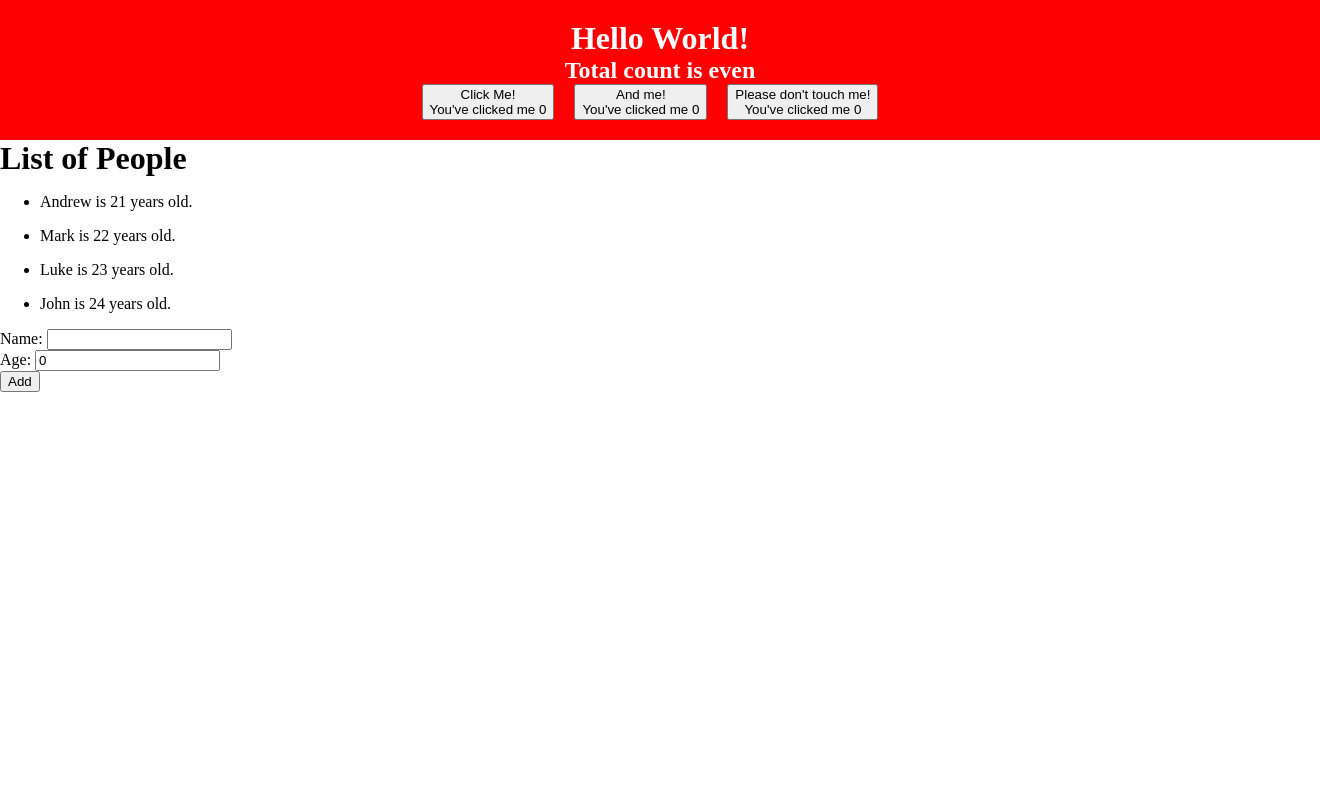
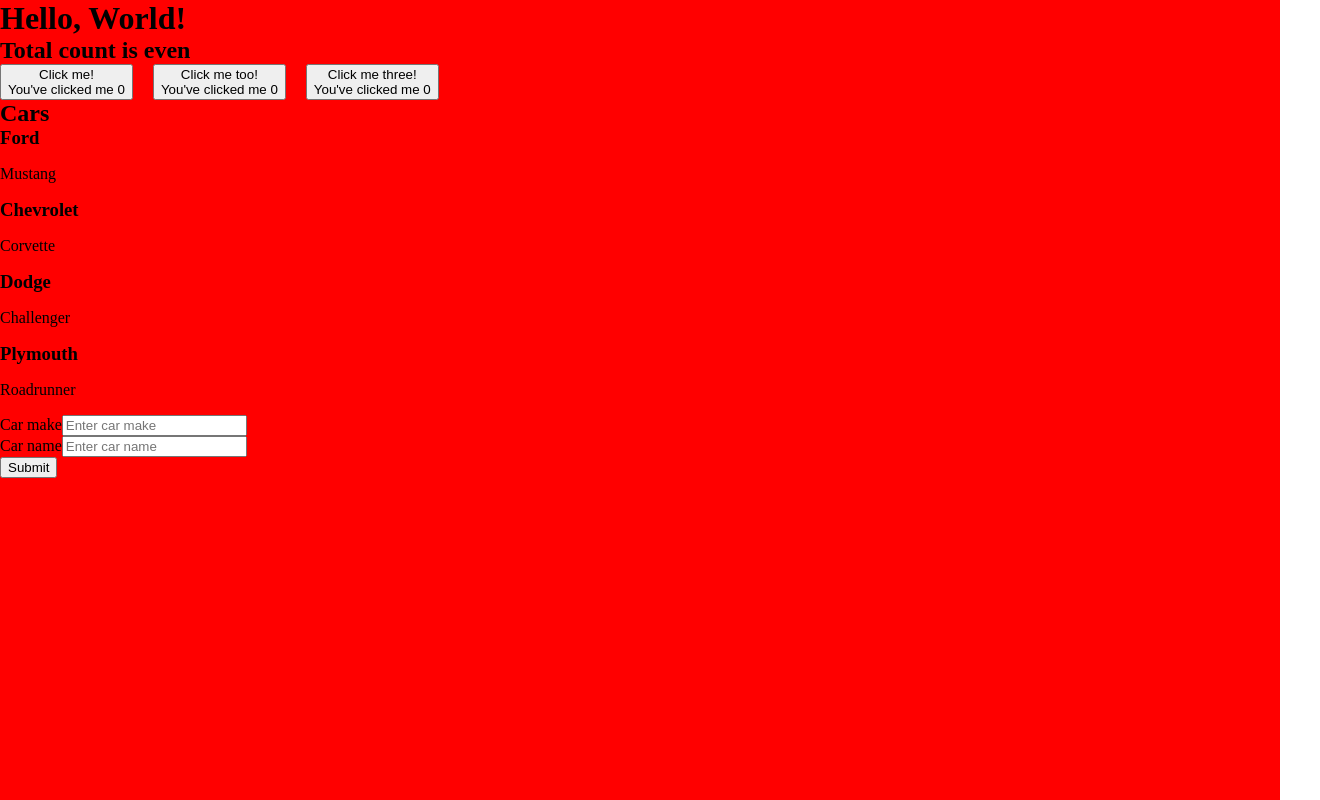
Before and after one commit to kierandesoer/vmer_react_training_to_Stage11, a React app: page / in a window 1280 px wide. Shown: the whole page, 1320 px wide, since content can reach past the window. Built offline with nearby package versions, Linux system fonts and the light colour scheme.

Commit message:
Initial commit for Stage 10

```diff
--- a/src/App.tsx
+++ b/src/App.tsx
@@ -1,72 +1,65 @@
-import { Button } from 'components/Button';
-import { useState } from 'react';
+import { Button } from "components/Button";
+import { useState } from "react";
+
+const initialCarList = [
+  {
+    make: 'Ford',
+    name: 'Mustang'
+  },
+  {
+    make: 'Chevrolet',
+    name: 'Corvette'
+  },
+  {
+    make: 'Dodge',
+    name: 'Challenger'
+  },
+  {
+    make: 'Plymouth',
+    name: 'Roadrunner'
+  }
+]
 
 export const App = () => {
-  const [totalCounter, setTotalCounter] = useState(0);
-  const incrementTotalCounter = () => {
-    setTotalCounter(totalCounter + 1 );
+  const [totalCount, setTotalCount] = useState(0);
+  const incrementTotalCount = () => {
+    setTotalCount(totalCount + 1);
   }
-  // Create a list for display in list format
-  const people = [
-    {
-      name: 'Andrew',
-      age: 21,
-    },{
-      name: 'Mark',
-      age: 22,
-    },{
-      name: 'Luke',
-      age: 23,
-    },{
-      name: 'John',
-      age: 24,
-    }
-  ];
 
-  // make the list stateful
-  const [peopleList, setPeopleList] = useState(people);
-  const [personName, setPersonName] = useState('');
-  const [personAge, setPersonAge] = useState(0);
-
-  // generate the list people for display
-  // https://developer.mozilla.org/en-US/docs/Web/JavaScript/Reference/Global_Objects/Array/map
-  const listPeople = peopleList.map(person =>
-    <li><p>{person.name} is {person.age} years old.</p></li>
-  );
-
+  const [cars, setCars] = useState(initialCarList);
+  const [carMake, setCarMake] = useState('');
+  const [carName, setCarName] = useState('');
   return (
+    <>
+      <div style={{ height: '100vh', backgroundColor: 'red' }}>
+        <h1>Hello, World!</h1>
+        {totalCount % 2 === 0 ? <h2>Total count is even</h2> : <h2>Total count is odd</h2>}
+        <Button buttonText="Click me!" alertText="You clicked me!" totalCount={totalCount} incrementTotalCount={incrementTotalCount} />
+        <Button buttonText="Click me too!" alertText="You clicked me too!" totalCount={totalCount} incrementTotalCount={incrementTotalCount} />
+        <Button buttonText="Click me three!" alertText="You clicked me three!" totalCount={totalCount} incrementTotalCount={incrementTotalCount} />
         <div>
-
-      <div style={{ width: '100%', backgroundColor: 'red', color: 'white', textAlign: 'center', padding: '20px'}}>
-        <h1>Hello World!</h1>
-        {/* Use a ternary if statement to mod by 2 */}
-        <h2>Total count is {totalCounter % 2 === 0 ? 'even' : 'odd'}</h2>
-        <Button buttonText='Click Me!' alertText='You clicked me!' totalCount={totalCounter} incrementTotalCount={incrementTotalCounter}/>
-        <Button buttonText='And me!' alertText='WooHoo!' totalCount={totalCounter} incrementTotalCount={incrementTotalCounter}/>
-        <Button buttonText="Please don't touch me!" alertText='Ouch!' totalCount={totalCounter} incrementTotalCount={incrementTotalCounter}/>
+          <h2>Cars</h2>
+          {cars.map((car) => {
+            return <div>
+              <h3>{car.make}</h3>
+              <p>{car.name}</p>
             </div>
-
-      <div>
-        <h1>List of People</h1>
-        <ul>{listPeople}</ul>
+          })}
         </div>
         <div>
-        {/*
-          The htmlFor property sets or returns the value of the for attribute of a label.
-          The for attribute specifies which form element a label is bound to.
-        */}
-        <label htmlFor="personName">Name: </label>
-        <input type='text' id='personName' value={personName} onChange={(e) => setPersonName(e.target.value)} />
+          <label htmlFor="carmake">Car make</label>
+          <input type="text" placeholder="Enter car make" id="carmake" value={carMake} onChange={(event) => setCarMake(event.target.value)} />
         </div>
         <div>
-        <label htmlFor="personAge">Age: </label>
-        <input type='number' id='personAge' value={personAge} onChange={(e) => setPersonAge(Number(e.target.value))} />
+          <label htmlFor="carname">Car name</label>
+          <input type="text" placeholder="Enter car name" id="carname" value={carName} onChange={(event) => setCarName(event.target.value)} />
         </div>
         <div>
-        <button type='submit' onClick={() => {
-          setPeopleList([...peopleList, {name: personName, age: personAge }])
-        }}>Add</ button>
+          <button type="submit" onClick={() => {
+            setCars([...cars, { make: carMake, name: carName }])
+          }}>Submit</button>
         </div>
       </div>
+    </>
   );
 }
```
Lines whose indentation alone changed are shown as unchanged.
